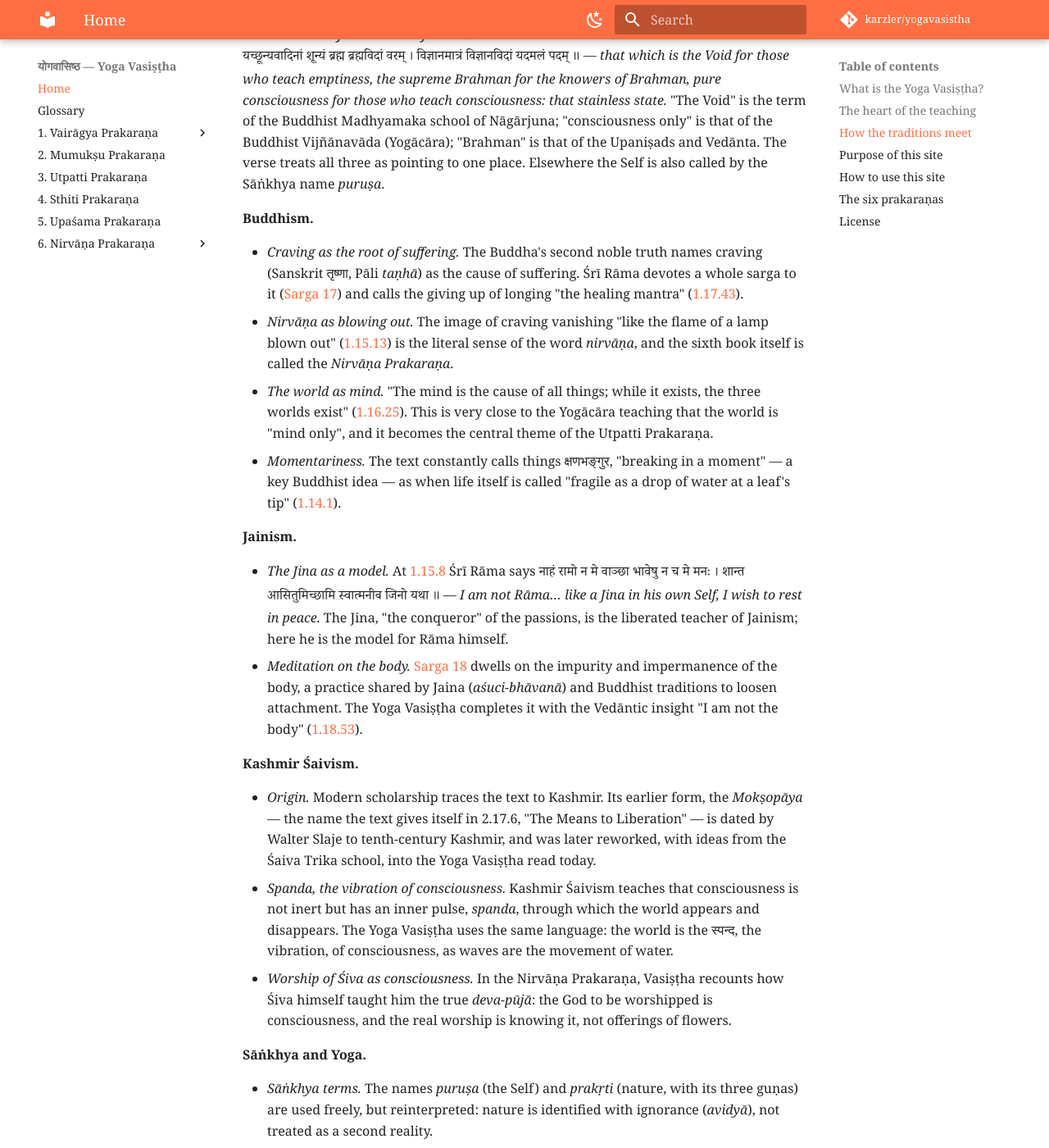
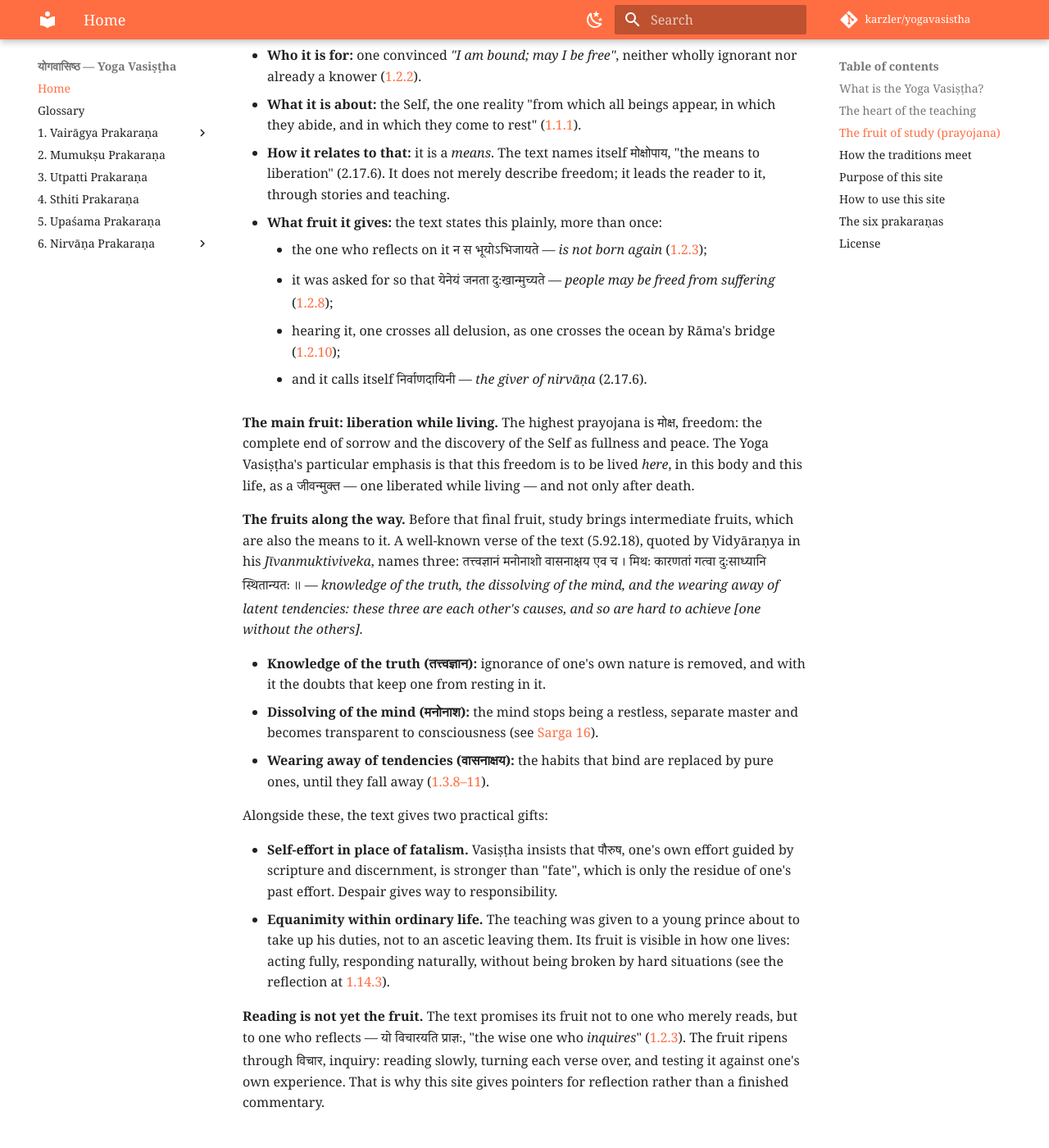
Before and after one commit to karzler/yogavasistha, an MkDocs documentation site: the page built from docs/index.md, in a window 1280 px wide and 1400 px high, scrolled down 2195 px. Shown: the whole window at 82% size. Built offline with MkDocs 1.6.1 and Material for MkDocs 9.7.7, drawn with Linux system fonts in a browser that asks for light colours; comment, search, counter and statistics services are not loaded; some of the changed text lies outside the part shown.

Commit message:
Home: add The fruit of study (prayojana)

```diff
--- a/docs/index.md
+++ b/docs/index.md
@@ -35,6 +35,34 @@ Four features set it apart. The commentary on each verse returns to them often.
 **Free, and fully alive.** The one who awakens does not withdraw. Vasiṣṭha's counsel is to live in the world completely free of sorrow, acting, feeling and responding naturally, but no longer bound. This is the meaning of a जीवन्मुक्त, one liberated while living — and it is the life Śrī Rāma goes on to lead.
 
 These points draw on Swami Venkatesananda's [*Introduction to the Yoga Vasiṣṭha*](https://www.dlshq.org/discourse/introduction-to-the-yoga-vasistha/) (Divine Life Society), which is well worth reading in full.
+
+## The fruit of study (prayojana)
+
+Indian tradition introduces a scripture by four questions, the अनुबन्धचतुष्टय: *who* is it for (अधिकारी), *what* is it about (विषय), *how* does the text relate to its subject (सम्बन्ध), and *what fruit* does it give (प्रयोजन). The Yoga Vasiṣṭha answers all four in its own words, in its opening sargas.
+
+- **Who it is for:** one convinced *"I am bound; may I be free"*, neither wholly ignorant nor already a knower ([1.2.2](1-vairagya/sarga-002.md#1-2-2)).
+- **What it is about:** the Self, the one reality "from which all beings appear, in which they abide, and in which they come to rest" ([1.1.1](1-vairagya/sarga-001.md#1-1-1)).
+- **How it relates to that:** it is a *means*. The text names itself मोक्षोपाय, "the means to liberation" (2.17.6). It does not merely describe freedom; it leads the reader to it, through stories and teaching.
+- **What fruit it gives:** the text states this plainly, more than once:
+    - the one who reflects on it <span class="sa">न स भूयोऽभिजायते</span> — *is not born again* ([1.2.3](1-vairagya/sarga-002.md#1-2-3));
+    - it was asked for so that <span class="sa">येनेयं जनता दुःखान्मुच्यते</span> — *people may be freed from suffering* ([1.2.8](1-vairagya/sarga-002.md#1-2-8));
+    - hearing it, one crosses all delusion, as one crosses the ocean by Rāma's bridge ([1.2.10](1-vairagya/sarga-002.md#1-2-10));
+    - and it calls itself <span class="sa">निर्वाणदायिनी</span> — *the giver of nirvāṇa* (2.17.6).
+
+**The main fruit: liberation while living.** The highest prayojana is मोक्ष, freedom: the complete end of sorrow and the discovery of the Self as fullness and peace. The Yoga Vasiṣṭha's particular emphasis is that this freedom is to be lived *here*, in this body and this life, as a जीवन्मुक्त — one liberated while living — and not only after death.
+
+**The fruits along the way.** Before that final fruit, study brings intermediate fruits, which are also the means to it. A well-known verse of the text (5.92.18), quoted by Vidyāraṇya in his *Jīvanmuktiviveka*, names three: <span class="sa">तत्त्वज्ञानं मनोनाशो वासनाक्षय एव च । मिथः कारणतां गत्वा दुःसाध्यानि स्थितान्यतः ॥</span> — *knowledge of the truth, the dissolving of the mind, and the wearing away of latent tendencies: these three are each other's causes, and so are hard to achieve [one without the others].*
+
+- **Knowledge of the truth (तत्त्वज्ञान):** ignorance of one's own nature is removed, and with it the doubts that keep one from resting in it.
+- **Dissolving of the mind (मनोनाश):** the mind stops being a restless, separate master and becomes transparent to consciousness (see [Sarga 16](1-vairagya/sarga-016.md)).
+- **Wearing away of tendencies (वासनाक्षय):** the habits that bind are replaced by pure ones, until they fall away ([1.3.8–11](1-vairagya/sarga-003.md#1-3-8)).
+
+Alongside these, the text gives two practical gifts:
+
+- **Self-effort in place of fatalism.** Vasiṣṭha insists that पौरुष, one's own effort guided by scripture and discernment, is stronger than "fate", which is only the residue of one's past effort. Despair gives way to responsibility.
+- **Equanimity within ordinary life.** The teaching was given to a young prince about to take up his duties, not to an ascetic leaving them. Its fruit is visible in how one lives: acting fully, responding naturally, without being broken by hard situations (see the reflection at [1.14.3](1-vairagya/sarga-014.md#1-14-3)).
+
+**Reading is not yet the fruit.** The text promises its fruit not to one who merely reads, but to one who reflects — <span class="sa">यो विचारयति प्राज्ञः</span>, "the wise one who *inquires*" ([1.2.3](1-vairagya/sarga-002.md#1-2-3)). The fruit ripens through विचार, inquiry: reading slowly, turning each verse over, and testing it against one's own experience. That is why this site gives pointers for reflection rather than a finished commentary.
 
 ## How the traditions meet { #how-the-traditions-meet }
 
```
